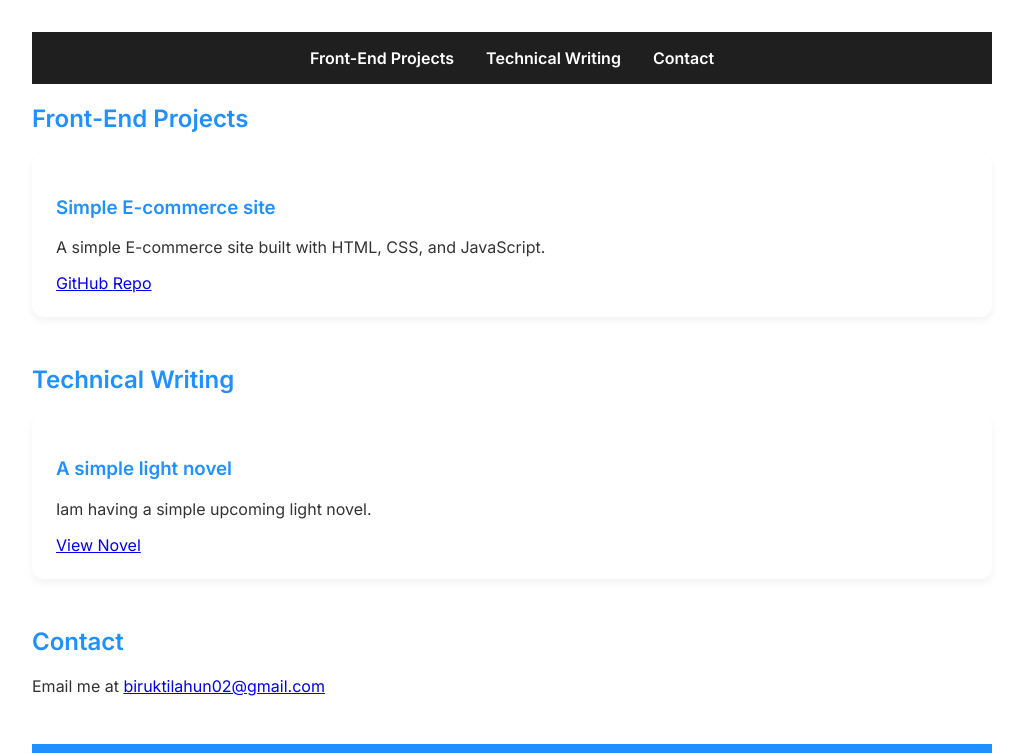
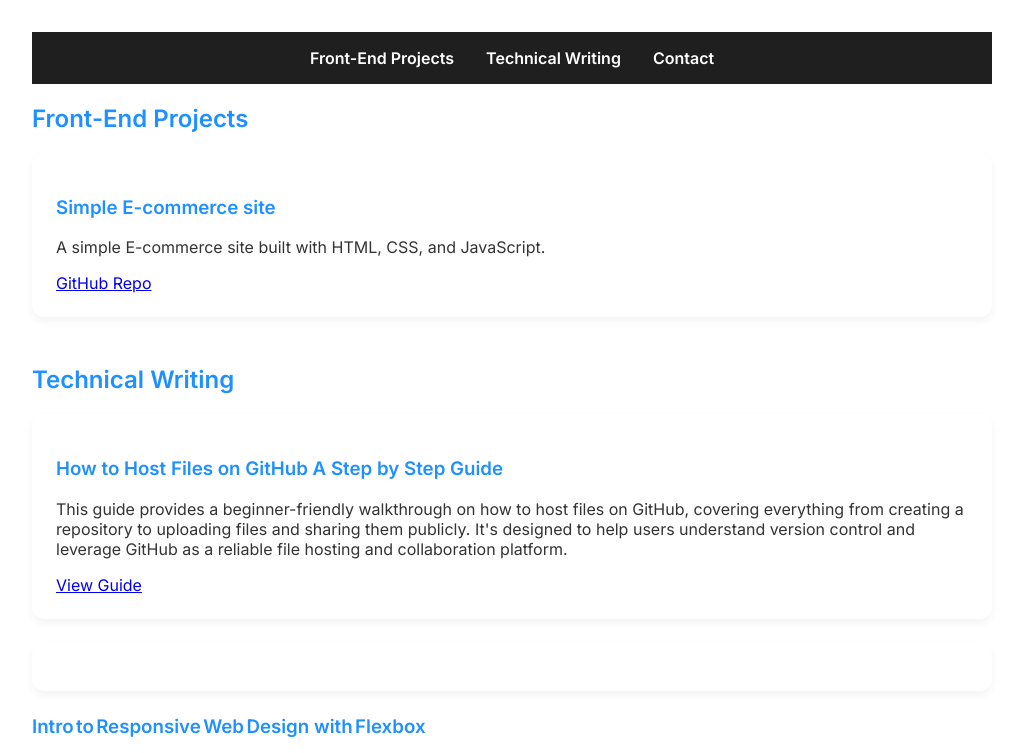
Before and after one commit to BirukHQ/My-Portfolio, a plain HTML site: page index.html in a window 1280 px wide. Both pictures are taken after a click on the button "Enter Portfolio". Shown: the top 753 px of the page, without its empty margins (128-1151 px from the left). Drawn offline with Linux system fonts and the light colour scheme.

Commit message:
Third commit

```diff
--- a/index.html
+++ b/index.html
@@ -37,9 +37,14 @@
     <section id="writing" class="fade-in">
       <h2>Technical Writing</h2>
       <div class="writing">
-        <h3>A simple light novel</h3>
-        <p>Iam having a simple upcoming light novel.</p>
-        <a href="#">View Novel</a>
+        <h3>How to Host Files on GitHub A Step by Step Guide</h3>
+        <p>This guide provides a beginner-friendly walkthrough on how to host files on GitHub, covering everything from creating a repository to uploading files and sharing them publicly. It's designed to help users understand version control and leverage GitHub as a reliable file hosting and collaboration platform.</p>
+        <a href="https://github.com/BirukHQ/Technical-writing-Projects/raw/main/How%20to%20Host%20Files%20on%20GitHub%20A%20Step%20by%20Step%20Guide.pdf">View Guide</a>
+      </div>
+      <div class="writing"></div>
+        <h3>Intro to Responsive Web Design with Flexbox</h3>
+        <p>This project introduces the core concepts of responsive web design using Flexbox. It demonstrates how to create flexible and adaptive layouts that adjust seamlessly across different screen sizes, enhancing user experience on both desktop and mobile devices.</p>
+        <a href="https://github.com/BirukHQ/Technical-writing-Projects/raw/main/Intro%E2%80%AFto%E2%80%AFResponsive%E2%80%AFWeb%E2%80%AFDesign%20with%E2%80%AFFlexbox.pdf">View Intro</a>
       </div>
     </section>
 
```
